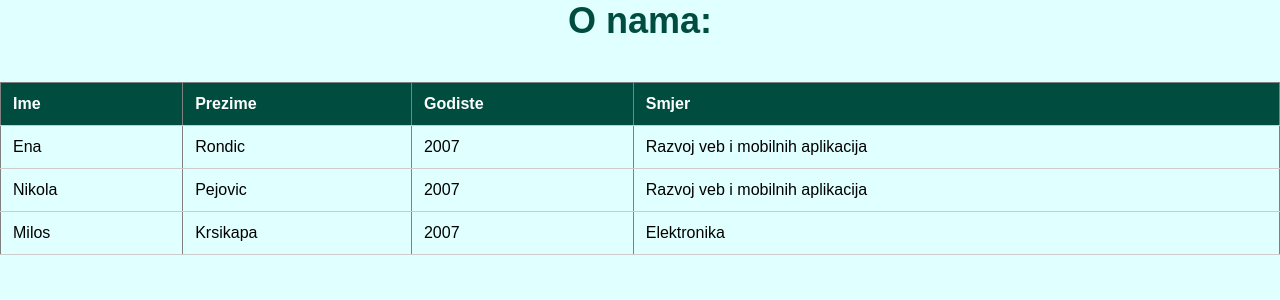
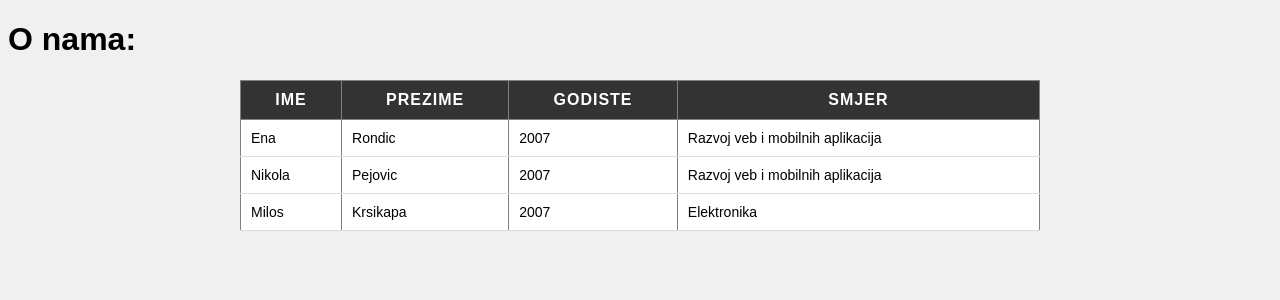
Before and after one commit to DzonikaStorm/TeamProject1, a PHP site: page / in a window 1280 px wide. Shown: the top 300 px of the page. Run offline with PHP 8.4, Linux system fonts and the light colour scheme.

Commit message:
Add files via upload

```diff
--- a/style.css
+++ b/style.css
@@ -1,67 +1,41 @@
-/* Apply a reset to all elements */
-* {
-  margin: 0;
-  padding: 0;
-  box-sizing: border-box;
-}
-
-/* Set a background color for the page */
+/* Set font and background color for the entire page */
 body {
-  background-color: #e0ffff;
   font-family: Arial, sans-serif;
-}
-
-/* Center the content of the page */
-.container {
-  max-width: 800px;
-  margin: 0 auto;
-  padding: 40px;
+  background-color: #f0f0f0;
 }
 
 /* Style the table */
 table {
+  border-collapse: collapse;
   width: 100%;
-  border-collapse: collapse;
-  margin-top: 40px;
+  max-width: 800px;
+  margin: 20px auto;
+  background-color: #fff;
+  box-shadow: 0px 0px 10px rgba(0, 0, 0, 0.2)
+  table-layout:fixed;
 }
 
-/* Style the table headers */
+/* Set font size and padding for table headers */
 th {
-  background-color: #004d40;
+  font-size: 16px;
+  padding: 10px;
+  text-align: center;
+  background-color: #333;
   color: #fff;
-  font-weight: bold;
-  padding: 12px;
-  text-align: left;
+  word-wrap: break-word;
+
 }
 
-/* Style the table rows */
-tr {
-  border-bottom: 1px solid #ccc;
+/* Set font size and padding for table cells */
+td {
+  font-size: 14px;
+  padding: 10px;
+  border-bottom: 1px solid #ddd;
 }
 
-/* Style the table data */
-td {
-  padding: 12px;
+/* Style the first row of the table differently */
+tr:first-child {
+  font-weight: bold;
+  text-transform: uppercase;
+  letter-spacing: 1px;
 }
-
-/* Style the heading */
-h1 {
-  text-align: center;
-  margin-bottom: 40px;
-  font-size: 36px;
-  color: #004d40;
-}
-
-/* Style the names */
-.name {
-  color: #004d40;
-  font-weight: bold;
-}
-
-/* Style the footer */
-footer {
-  text-align: center;
-  margin-top: 40px;
-  color: #777;
-  font-size: 14px;
-}
```
Also changed, not shown: index.php (line endings or trailing spaces).
